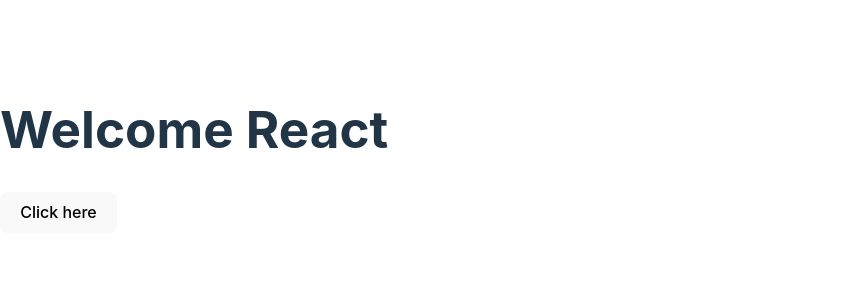
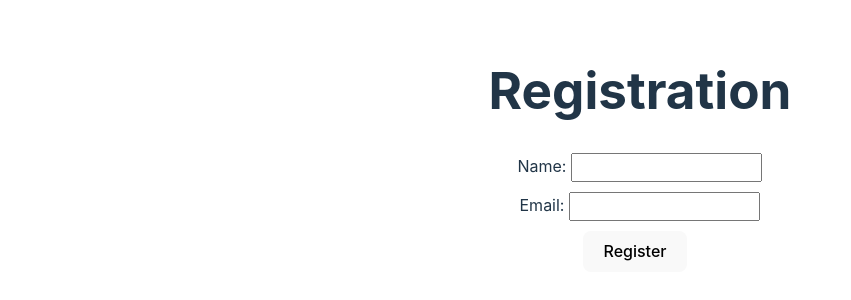
Before and after one commit to sksheikh/react-app, a React (Vite) app in the folder 02.react-icon/: page / in a window 1280 px wide. Shown: the part 250-550 px from the top of the page, without its empty margins (0-851 px from the left). Built offline with nearby package versions, Linux system fonts and the light colour scheme.

Commit message:
collect form data

```diff
--- a/02.react-icon/src/App.css
+++ b/02.react-icon/src/App.css
@@ -45,3 +45,23 @@
   color: aqua;
   margin: 4px;
 }
+
+.textCenter{
+  text-align: center;
+}
+
+.mt-2{
+  margin-top: 10px;
+}
+
+.form-group{
+  margin-top: 10px;
+}
+
+.form-group label{
+  margin-right: 5px;
+}
+
+.form-group input{
+  padding: 5px;
+}
--- a/02.react-icon/src/App.jsx
+++ b/02.react-icon/src/App.jsx
@@ -1,18 +1,11 @@
 import React from 'react'
+import Form from './Components/Form';
 
 export default function App() {
-  const handleParentClick = (event) => {
-    console.log('Parent event:', event);
-  }
 
-  const handleChildClick = (event) => {
-    event.stopPropagation();
-    console.log('Child event:',event);
-  }
   return (
-    <div onClick={handleParentClick}>
-      <h1>Welcome React</h1>
-      <button onClick={handleChildClick}>Click here</button>
+    <div >
+      <Form />
     </div>
   )
 }
--- /dev/null
+++ b/02.react-icon/src/Components/Form.jsx
@@ -0,0 +1,56 @@
+import React, { useState } from 'react'
+import '../App.css'
+
+export default function Form() {
+
+  const inputData = {
+    name: '',
+    email: ''
+  }
+
+  const [name, setName] = useState('');
+  const [email, setEmail] = useState('');
+
+  const handleNameChange = (e) => {
+    setName(e.target.value);
+  }
+
+  const handleEmailChange = (e) => {
+    setEmail(e.target.value);
+  }
+
+  const handleSubmit = (e) => {
+    e.preventDefault();
+    const inputData = {
+      name,
+      email
+    }
+    console.log(inputData);
+  }
+
+  return (
+    <div>
+      <h1 className="textCenter">Registration</h1>
+      <form onSubmit={handleSubmit}>
+        <div className='form-group'>
+          <label htmlFor="name">Name:</label>
+          <input type="text" id="name" name='name'
+            value={name}
+            onChange={handleNameChange} />
+        </div>
+
+        <div className='form-group'>
+          <label htmlFor="email">Email:</label>
+          <input type="email" id="email" name='email'
+            value={email}
+            onChange={handleEmailChange} />
+        </div>
+
+        <div>
+          <button className='mt-2' type='submit'>Register</button>
+        </div>
+      </form>
+
+    </div>
+  )
+}
--- /dev/null
+++ b/02.react-icon/src/assets/form/form.module.css
@@ -0,0 +1,3 @@
+.textCenter{
+  text-align: center;
+}
```
